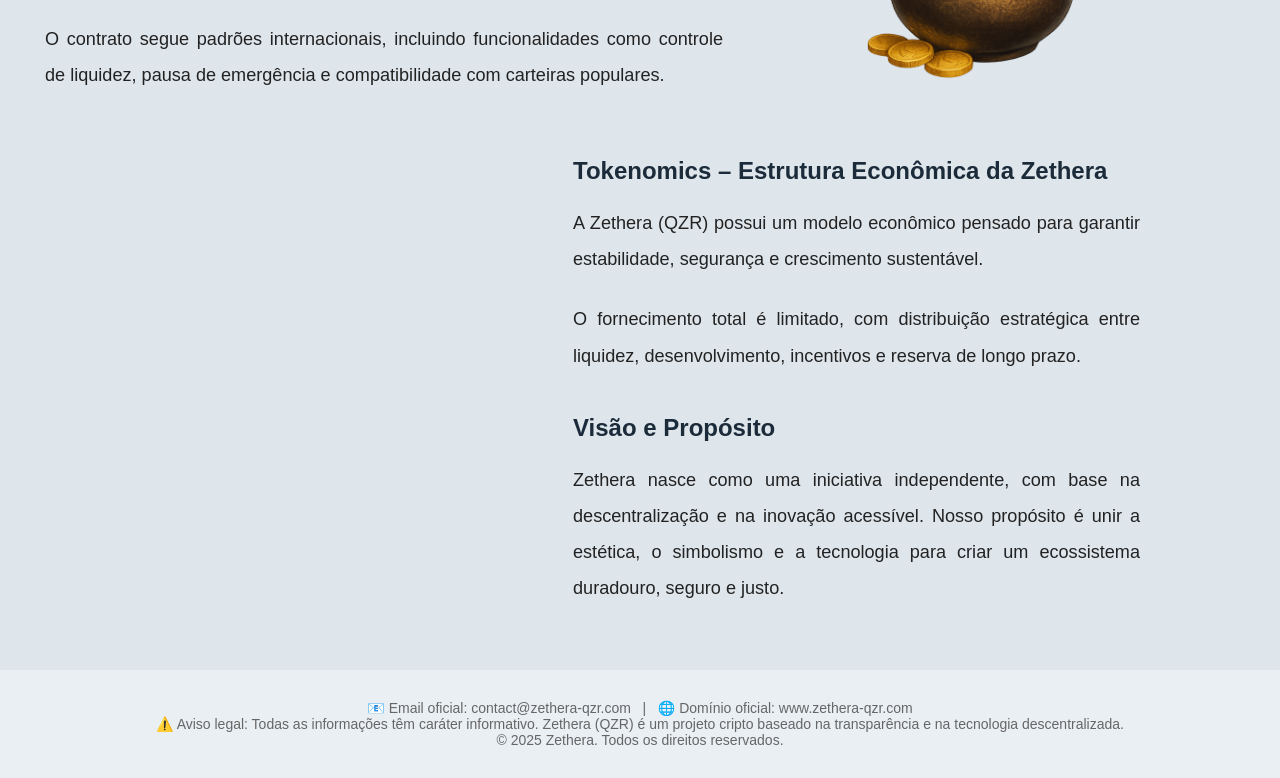
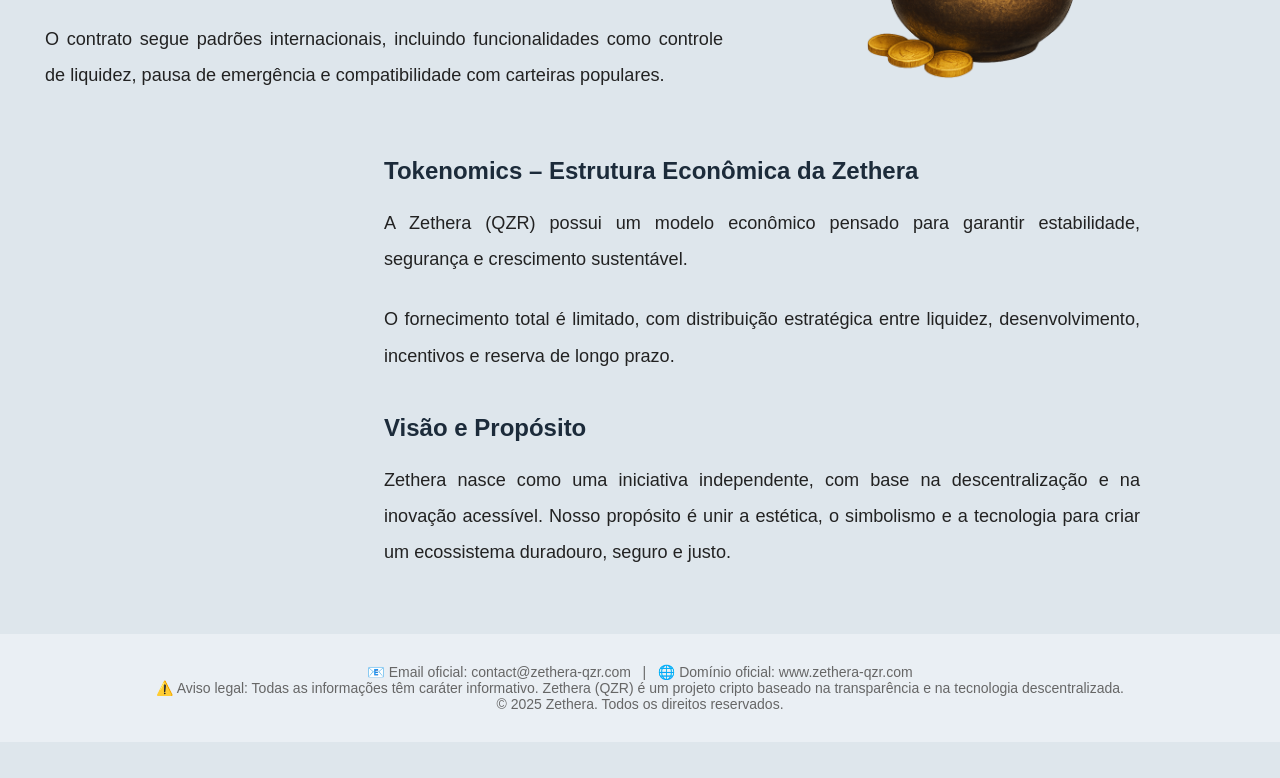
Before and after one commit to Zethera/Zethera-QZR, a plain HTML site: page index.html in a window 1280 px wide. Shown: the part 814-1592 px from the top of the page. After the commit the page ends 1556 px from the top, so only its background shows below. Drawn offline with Linux system fonts and the light colour scheme.

Commit message:
Update index.html

```diff
--- a/index.html
+++ b/index.html
@@ -88,7 +88,12 @@
 <p style="font-size: 18.1px; line-height: 2; text-align: justify; margin-bottom: 24px;">A Zethera (QZR) foi desenvolvida na Binance Smart Chain (BEP-20), com código auditável e práticas avançadas de segurança.</p>
 <p style="font-size: 18.1px; line-height: 2; text-align: justify; margin-bottom: 24px;">O contrato segue padrões internacionais, incluindo funcionalidades como controle de liquidez, pausa de emergência e compatibilidade com carteiras populares.</p>
 </div><img src="borboleta-pote-moedas.png" style="max-width: 320px; height: auto; margin-top: 20px; margin-left: 57px;"/></div>
-<div style="width: 567px; text-align: justify; margin-left: auto; margin-right: 0;"><h2>Tokenomics – Estrutura Econômica da Zethera</h2><p style="font-size: 18.1px; line-height: 2; text-align: justify; margin-bottom: 24px;">A Zethera (QZR) possui um modelo econômico pensado para garantir estabilidade, segurança e crescimento sustentável.</p><p style="font-size: 18.1px; line-height: 2; text-align: justify; margin-bottom: 24px;">O fornecimento total é limitado, com distribuição estratégica entre liquidez, desenvolvimento, incentivos e reserva de longo prazo.</p><h2>Visão e Propósito</h2><p style="font-size: 18.1px; line-height: 2; text-align: justify; margin-bottom: 24px;">Zethera nasce como uma iniciativa independente, com base na descentralização e na inovação acessível. Nosso propósito é unir a estética, o simbolismo e a tecnologia para criar um ecossistema duradouro, seguro e justo.</p></div></section>
+
+
+
+
+
+<div style="width: 756px; text-align: justify; margin-left: auto; margin-right: 0;"><h2>Tokenomics – Estrutura Econômica da Zethera</h2><p style="font-size: 18.1px; line-height: 2; text-align: justify; margin-bottom: 24px;">A Zethera (QZR) possui um modelo econômico pensado para garantir estabilidade, segurança e crescimento sustentável.</p><p style="font-size: 18.1px; line-height: 2; text-align: justify; margin-bottom: 24px;">O fornecimento total é limitado, com distribuição estratégica entre liquidez, desenvolvimento, incentivos e reserva de longo prazo.</p><h2>Visão e Propósito</h2><p style="font-size: 18.1px; line-height: 2; text-align: justify; margin-bottom: 24px;">Zethera nasce como uma iniciativa independente, com base na descentralização e na inovação acessível. Nosso propósito é unir a estética, o simbolismo e a tecnologia para criar um ecossistema duradouro, seguro e justo.</p></div></section>
 <footer>
     📧 Email oficial: contact@zethera-qzr.com   |
     🌐 Domínio oficial: www.zethera-qzr.com<br/>
```
